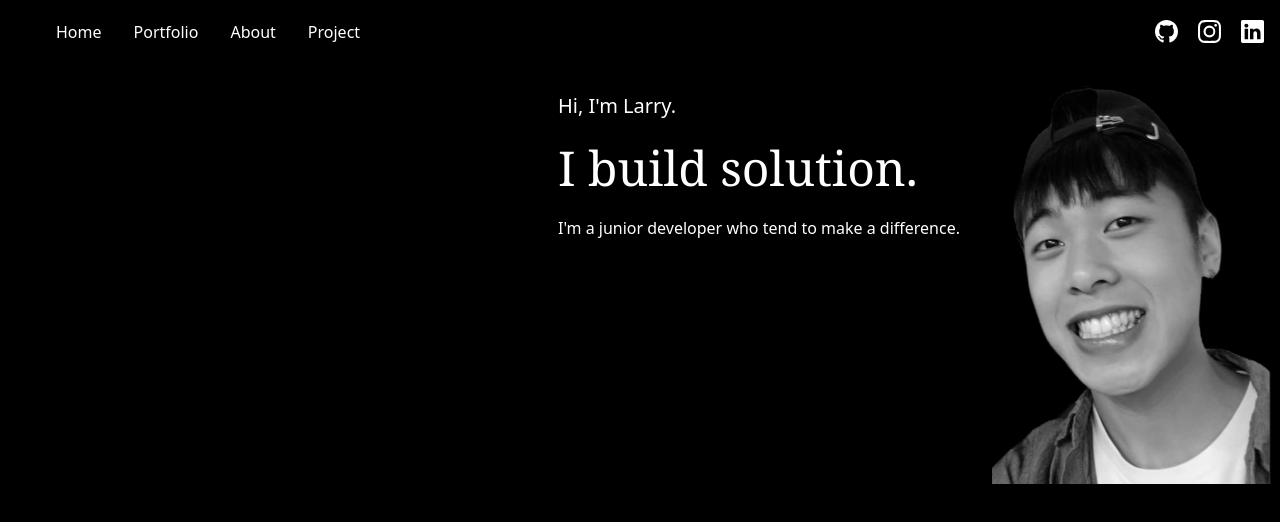
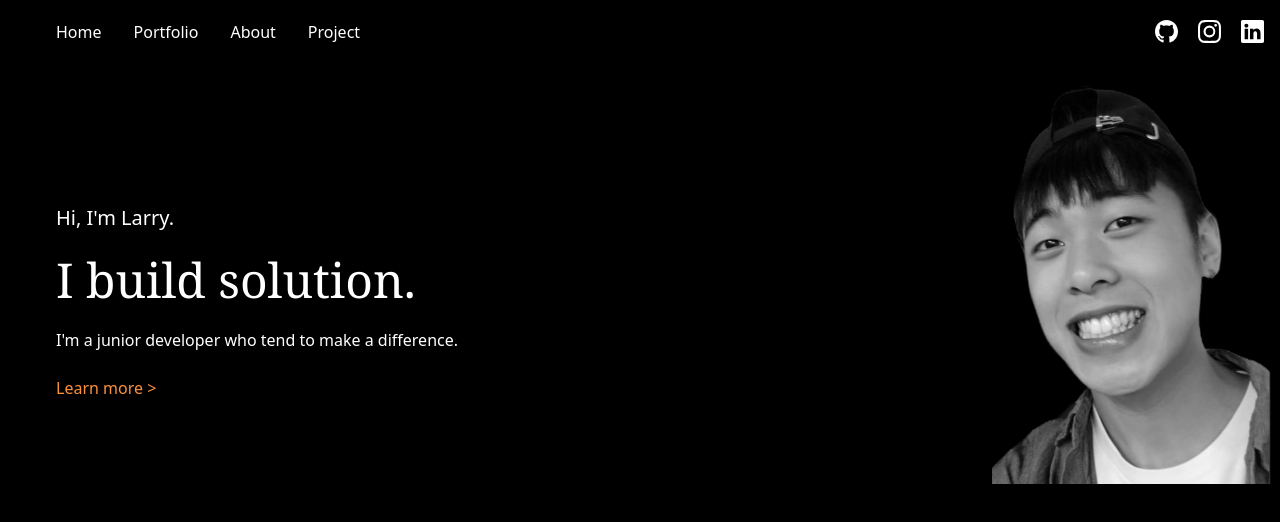
Before and after one commit to LarryWongKaHei/Portfolio, a React (Create React App) app: page / in a window 1280 px wide. Shown: the top 522 px of the page. Built offline with nearby package versions, Linux system fonts and the light colour scheme.

Commit message:
Added learned more button

```diff
--- a/src/Components/MainIntro.js
+++ b/src/Components/MainIntro.js
@@ -3,11 +3,14 @@ import Photo from '../images/Photo.png'
 export function MainIntro (){
 
     return (
-        <div className="text-white bg-black md:flex ">
-            <div className='mt-20 text-center md:text-start md:h-40 md:fixed md:top-0 md:right-80 bg-black'>
-                <p className="py-3 text-xl">Hi, I'm Larry.</p>
-                <p className="py-3 text-5xl font-serif">I build solution.</p>
-                <p className="py-3">I'm a junior developer who tend to make a difference.</p>
+        <div className="text-white bg-black md:flex">
+            <div>
+                <div className='mt-32 text-center md:text-start ml-14 bg-black'>
+                    <p className="py-3 text-xl">Hi, I'm Larry.</p>
+                    <p className="py-3 text-5xl font-serif">I build solution.</p>
+                    <p className="py-3">I'm a junior developer who tend to make a difference.</p>
+                    <button className='text-center mt-3 text-orange-400 hover:text-orange-500 cursor-pointer'>Learn more ></button>
+                </div>
             </div>
             <div className=''>
                 {/* <p className="mt-5 ml-52">Meet my personal assistance Jarvis</p> */}
```
